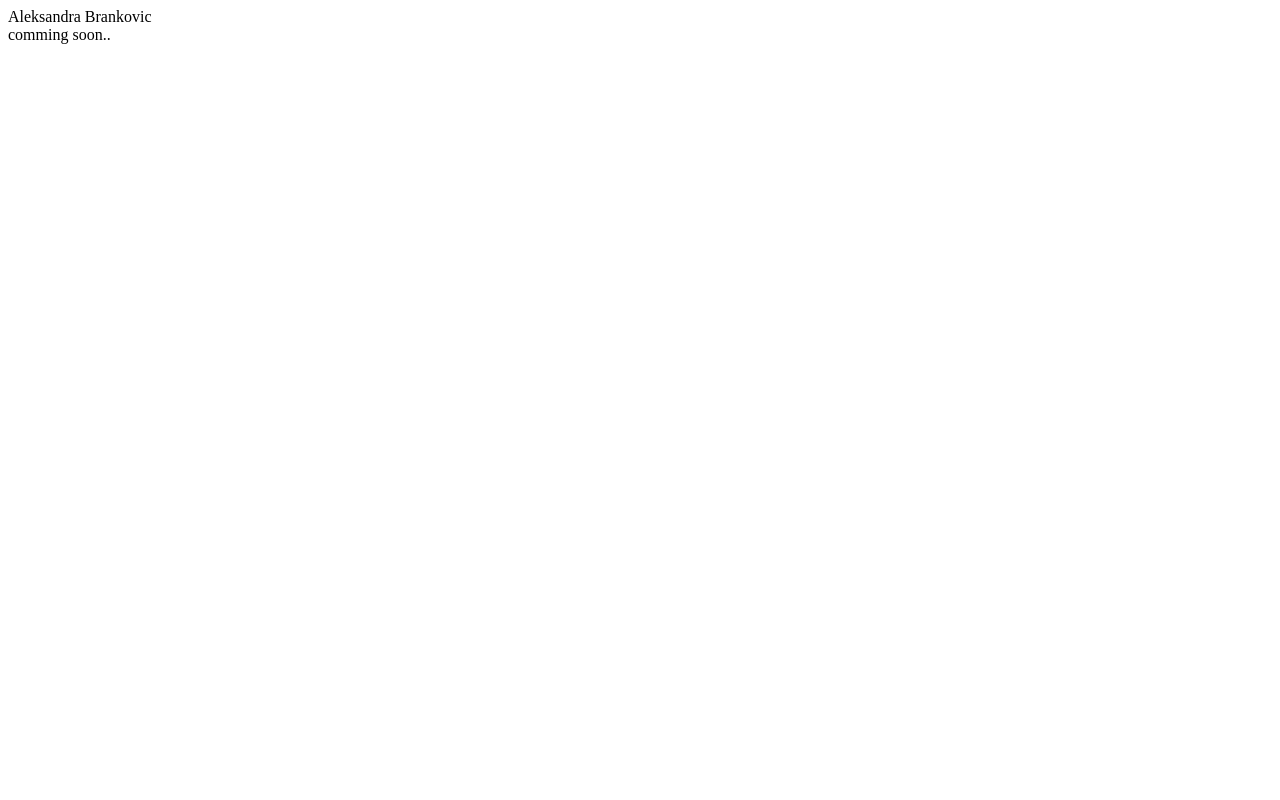
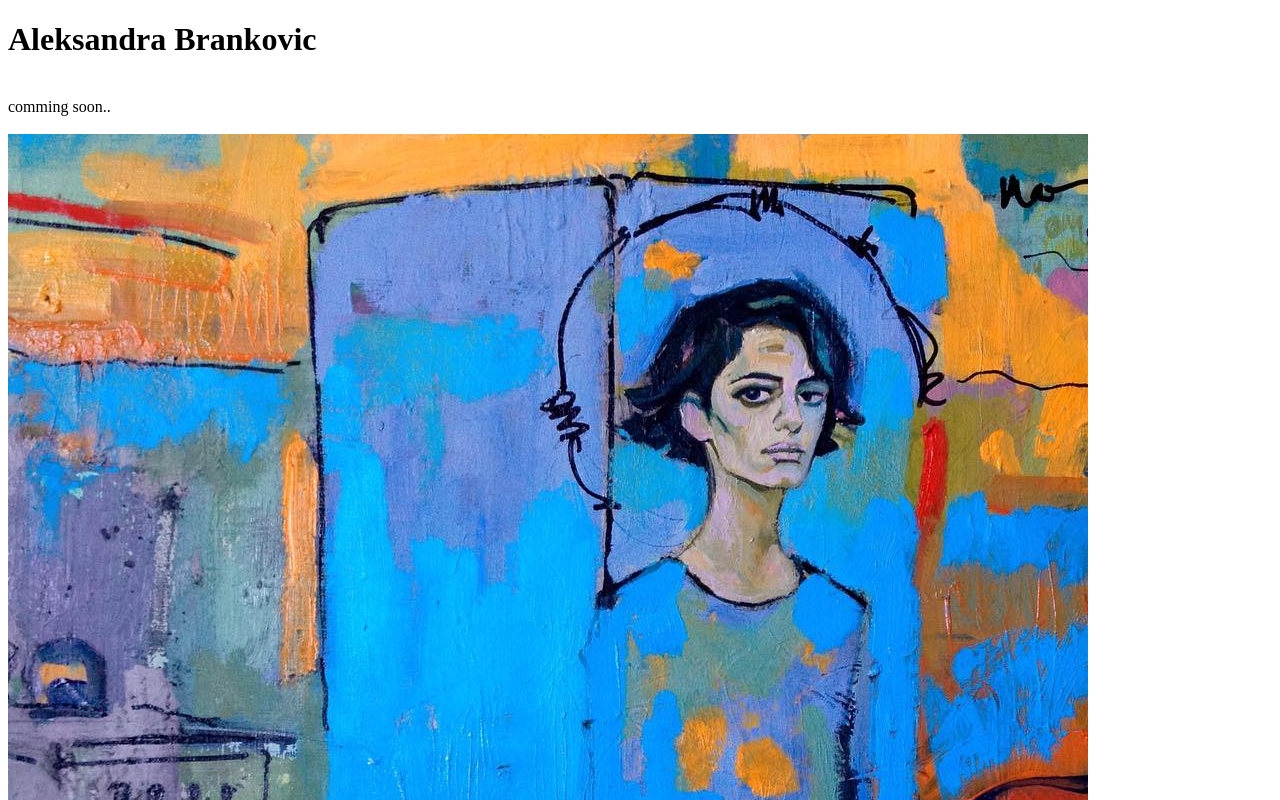
Before and after one commit to 73735/https-github.com-aleksandrabrankovic-aleksandrabrankovic.github.io, a plain HTML site: page index.html in a window 1280 px wide. Shown: the top 800 px of the page. Drawn offline with Linux system fonts and the light colour scheme.

Commit message:
comming soon

```diff
--- a/index.html
+++ b/index.html
@@ -6,7 +6,12 @@
 </head>
 
 <body>
-Aleksandra Brankovic <br>
+<h1>Aleksandra Brankovic</h1>
+
+<br>
 comming soon..
+<br>
+<br>
+<img src="images/proxy.jpg">
 </body>
 </html>
```
Also changed, not shown: images/proxy.jpg (added).
